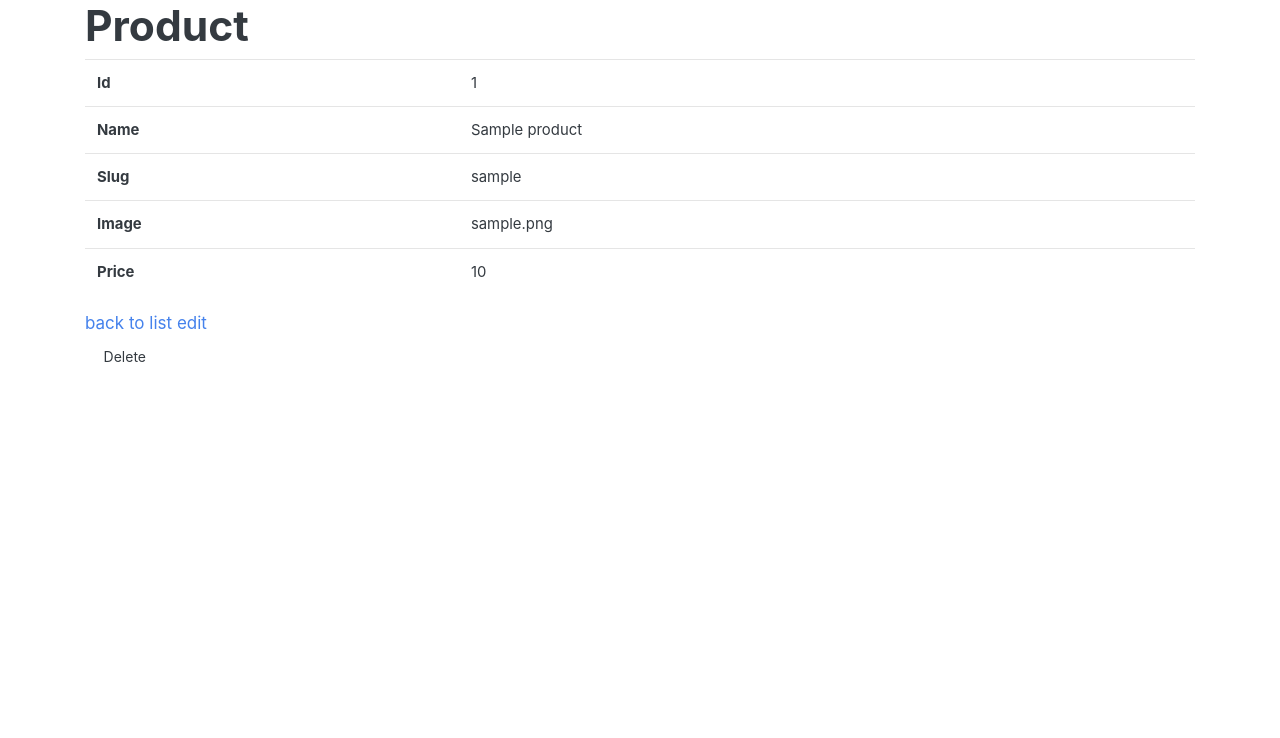
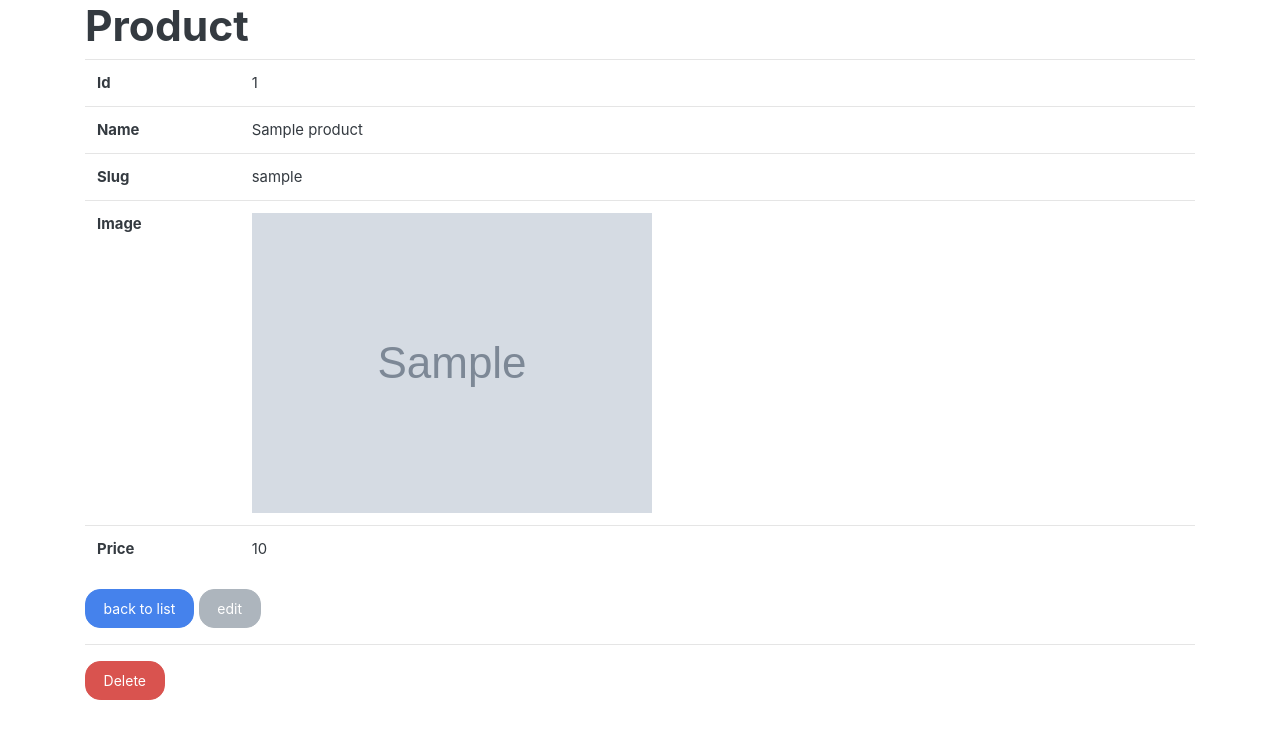
Before and after one commit to ryodes/examen, a Symfony app: template templates/product/show.html.twig in a window 1280 px wide. Shown: the part 62-800 px from the top of the page. Run offline with Twig, Linux system fonts and the light colour scheme; the template is opened without the code that fills it: most values are stand-ins (such as "Sample title", 1, 10 or a date in 2020); grey boxes marked "Sample" are stand-in pictures; some libraries are stand-ins or nearby versions.

Commit message:
amelioration des vues

```diff
--- a/templates/product/_delete_form.html.twig
+++ b/templates/product/_delete_form.html.twig
@@ -1,5 +1,5 @@
 <form method="post" action="{{ path('product_delete', {'id': product.id}) }}" onsubmit="return confirm('Are you sure you want to delete this item?');">
     <input type="hidden" name="_method" value="DELETE">
     <input type="hidden" name="_token" value="{{ csrf_token('delete' ~ product.id) }}">
-    <button class="btn">Delete</button>
+    <button class="btn btn-danger">Delete</button>
 </form>
--- a/templates/product/_form.html.twig
+++ b/templates/product/_form.html.twig
@@ -1,4 +1,4 @@
 {{ form_start(form) }}
     {{ form_widget(form) }}
-    <button class="btn">{{ button_label|default('Save') }}</button>
+    <button class="btn btn-success">{{ button_label|default('Save') }}</button>
 {{ form_end(form) }}
--- a/templates/product/edit.html.twig
+++ b/templates/product/edit.html.twig
@@ -7,7 +7,9 @@
 
     {{ include('product/_form.html.twig', {'button_label': 'Update'}) }}
 
-    <a href="{{ path('product_index') }}">back to list</a>
+    <hr>
+    <a class="btn btn-secondary" href="{{ path('product_index') }}">back to list</a>
+    <hr>
 
     {{ include('product/_delete_form.html.twig') }}
 {% endblock %}
--- a/templates/product/index.html.twig
+++ b/templates/product/index.html.twig
@@ -22,7 +22,7 @@
                 <td>{{ product.id }}</td>
                 <td>{{ product.name }}</td>
                 <td>{{ product.slug }}</td>
-                <td>{{ product.image }}</td>
+                <td><img src="{{ product.image }}" alt="{{ product.name }}" width="25%" height="50%"></td>
                 <td>{{ product.price }}</td>
                 <td>
                     <a href="{{ path('product_show', {'id': product.id}) }}">show</a>
--- a/templates/product/show.html.twig
+++ b/templates/product/show.html.twig
@@ -21,7 +21,7 @@
             </tr>
             <tr>
                 <th>Image</th>
-                <td>{{ product.image }}</td>
+                <td><img src="{{ product.image }}" alt="{{ product.name }}"></td>
             </tr>
             <tr>
                 <th>Price</th>
@@ -30,9 +30,10 @@
         </tbody>
     </table>
 
-    <a href="{{ path('product_index') }}">back to list</a>
+    <a class="btn btn-primary" href="{{ path('product_index') }}">back to list</a>
 
-    <a href="{{ path('product_edit', {'id': product.id}) }}">edit</a>
+    <a class ="btn btn-secondary" href="{{ path('product_edit', {'id': product.id}) }}">edit</a>
+    <hr>
 
     {{ include('product/_delete_form.html.twig') }}
 {% endblock %}
```
Also changed, not shown: templates/product/new.html.twig (+5 -3 lines).
